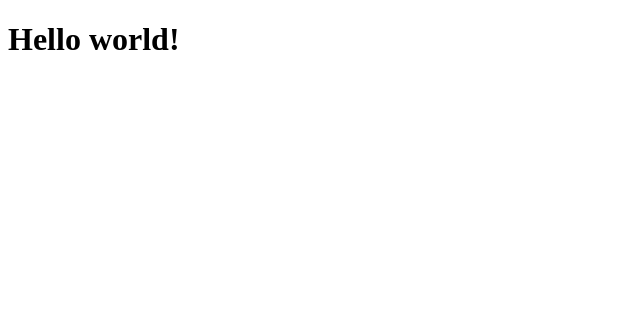
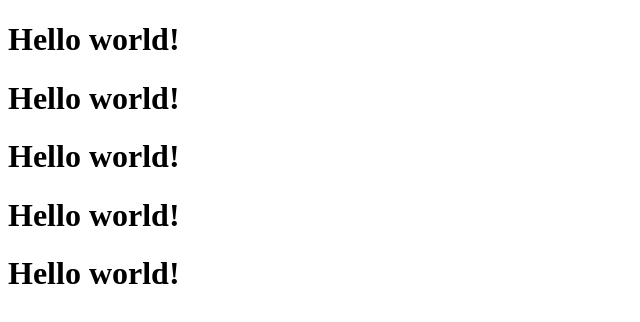
Before and after one commit to listopadov/git-test, a plain HTML site: page index.html in a window 1280 px wide. Shown: the whole page, without its empty margins (0-640 px from the left). Drawn offline with Linux system fonts and the light colour scheme.

Commit message:
refactor file

```diff
--- a/index.html
+++ b/index.html
@@ -6,5 +6,9 @@
 </head>
 <body>
 <h1>Hello world!</h1>
+<h1>Hello world!</h1>
+<h1>Hello world!</h1>
+<h1>Hello world!</h1>
+<h1>Hello world!</h1>
 </body>
 </html>
```
Also changed, not shown: test.html (deleted, +0 -10 lines), test/indexInner.html (added), test/test2.html (deleted).
